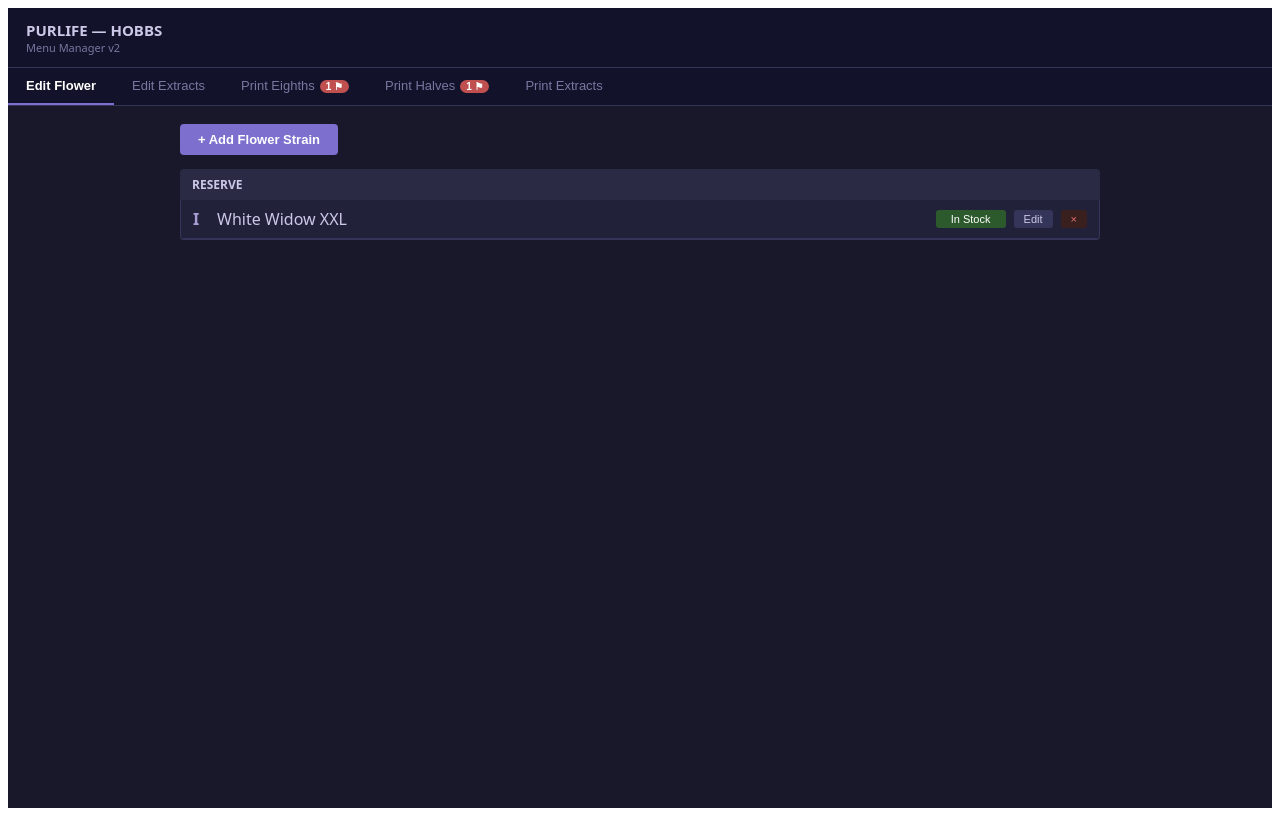
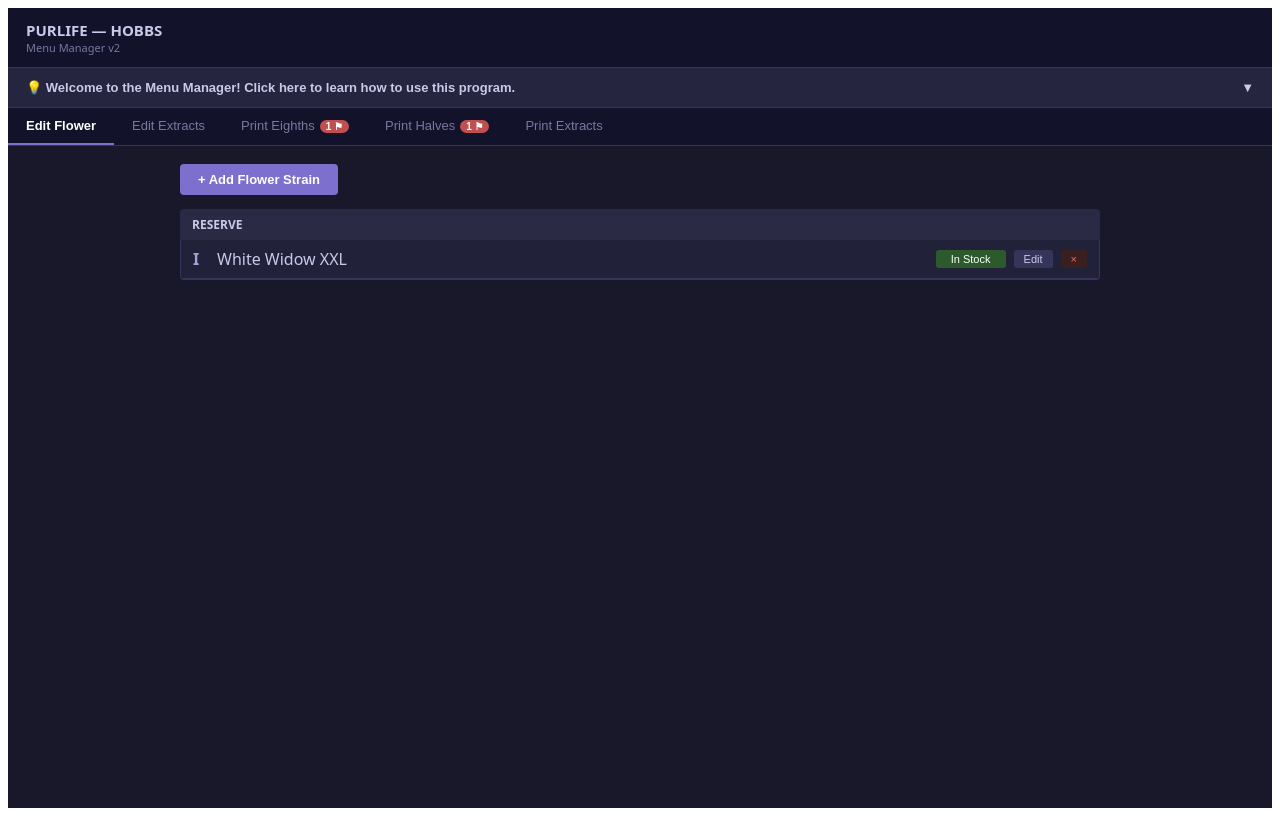
Before and after one commit to uzie-debug/Menu-Managerv2, a React (Vite) app: page / in a window 1280 px wide. Built offline with nearby package versions, Linux system fonts and the light colour scheme.

Commit message:
Update App.jsx

```diff
--- a/src/App.jsx
+++ b/src/App.jsx
@@ -35,7 +35,6 @@ const migrateStrain = (s) => {
 // ── Initial Data ─────────────────────────────────────────────
 const RAW_INITIAL_STRAINS = [
   { id: mkId(), tier: 'reserve', type: 'I', name: 'White Widow XXL', thc: '', lineage: '', terpenes: '', hasEighths: true, hasHalves: true, flags: { lineage: true, terpenes: true }, blanks: {} },
-  // Shortened for clarity - localStorage overrides this anyway
 ];
 const INITIAL_STRAINS = RAW_INITIAL_STRAINS.map(migrateStrain);
 
@@ -190,6 +189,7 @@ export default function MenuApp() {
   const [tab, setTab] = useState('edit-flower');
   const [editing, setEditing] = useState(null);
   const [form, setForm] = useState({});
+  const [showHelp, setShowHelp] = useState(false); // New state for tutorial
 
   // LOAD FROM LOCALSTORAGE
   useEffect(() => {
@@ -375,6 +375,36 @@ export default function MenuApp() {
         <div><div style={{ fontWeight: 'bold', fontSize: '15px' }}>PURLIFE — HOBBS</div><div style={{ fontSize: '11px', color: C.muted }}>Menu Manager v2</div></div>
       </div>
 
+      {/* Tutorial Banner */}
+      <div style={{ background: '#252540', borderBottom: `1px solid ${C.border}` }}>
+        <button onClick={() => setShowHelp(!showHelp)} style={{ width: '100%', padding: '12px 18px', background: 'transparent', border: 'none', color: C.text, textAlign: 'left', cursor: 'pointer', display: 'flex', justifyContent: 'space-between', alignItems: 'center', fontWeight: 'bold', fontSize: '13px' }}>
+          <span>💡 Welcome to the Menu Manager! Click here to learn how to use this program.</span>
+          <span>{showHelp ? '▲' : '▼'}</span>
+        </button>
+        {showHelp && (
+          <div style={{ padding: '0 18px 18px 18px', fontSize: '13px', color: '#a09db0', lineHeight: '1.6' }}>
+            <div style={{ display: 'grid', gridTemplateColumns: '1fr 1fr', gap: '30px' }}>
+              <div>
+                <strong style={{ color: '#fff', fontSize: '14px' }}>FLOWER MENU</strong>
+                <ul style={{ paddingLeft: '20px', marginTop: '8px' }}>
+                  <li style={{ marginBottom: '8px' }}><strong>To add strains:</strong> Click the blue "+ Add Flower Strain" button. Fill out the details, then check the boxes at the bottom to assign it to Reserve, Premium, etc.</li>
+                  <li style={{ marginBottom: '8px' }}><strong>To edit strains:</strong> Click the "Edit" button next to any strain in the list to update its info or change its tier.</li>
+                  <li><strong>To mark an item Out of Stock:</strong> Click the green "In Stock" button. It will turn gray, cross out the name, and temporarily hide the item from the printout without deleting the data! Click it again to bring it back.</li>
+                </ul>
+              </div>
+              <div>
+                <strong style={{ color: '#fff', fontSize: '14px' }}>EXTRACTS & VAPES</strong>
+                <ul style={{ paddingLeft: '20px', marginTop: '8px' }}>
+                  <li style={{ marginBottom: '8px' }}><strong>To add disposables:</strong> Click "+ Add Vape / Concentrate". Select "Vape / Cart" as the Category. <em>Important: Make sure to check the "Includes Battery" box at the bottom.</em></li>
+                  <li style={{ marginBottom: '8px' }}><strong>To add cartridges:</strong> Do the same as above, but <em>make sure "Includes Battery" is UNCHECKED.</em></li>
+                  <li><strong>To add concentrates:</strong> Select "Concentrate (Wax)" as the Category. You will see a new dropdown appear where you can select the Texture (like Badder or Sugar). <em>Leave the battery box unchecked.</em></li>
+                </ul>
+              </div>
+            </div>
+          </div>
+        )}
+      </div>
+
       <div style={{ display: 'flex', borderBottom: `1px solid ${C.border}`, background: '#12122a', overflowX: 'auto' }}>
         {[['edit-flower', 'Edit Flower', 0], ['edit-extracts', 'Edit Extracts', 0], ['eighths', 'Print Eighths', fc8], ['halves', 'Print Halves', fch], ['extracts', 'Print Extracts', 0]].map(([id, lbl, fc]) => (
           <button key={id} onClick={() => setTab(id)} style={{ padding: '10px 18px', border: 'none', background: 'transparent', color: tab === id ? '#fff' : C.muted, borderBottom: tab === id ? `2px solid ${C.accent}` : '2px solid transparent', cursor: 'pointer', fontSize: '13px', fontWeight: tab === id ? 'bold' : 'normal', whiteSpace: 'nowrap' }}>{lbl}<Badge n={fc} /></button>
```
